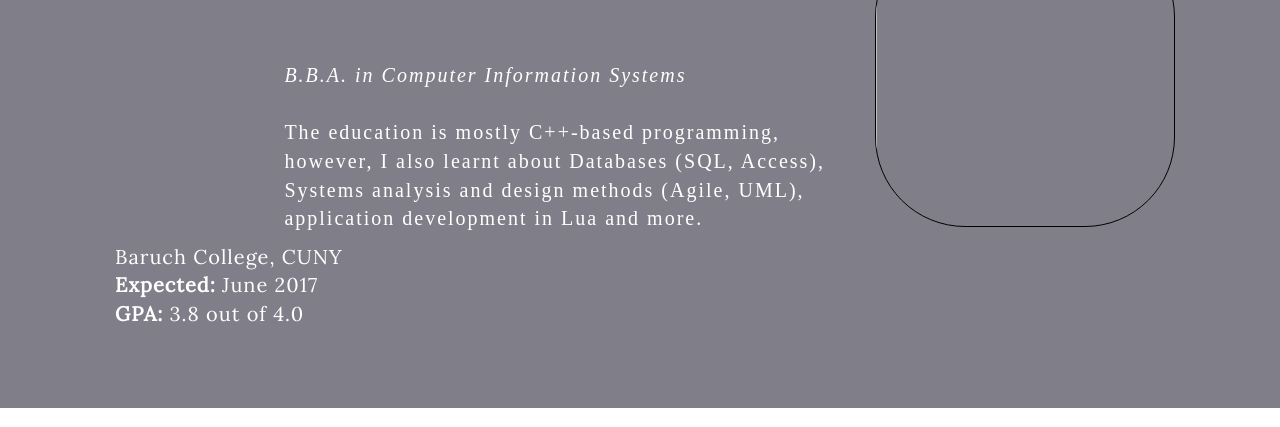
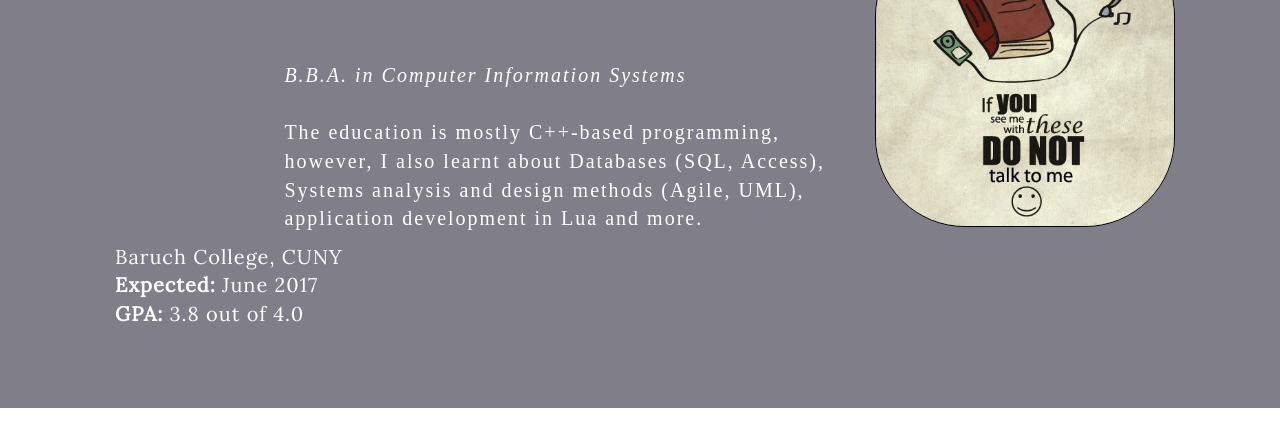
Before and after one commit to DianaPilat/myWebPage, a plain HTML site: page index.html in a window 1280 px wide. Shown: the part 685-1112 px from the top of the page. Drawn offline with nearby package versions, Linux system fonts and the light colour scheme.

Commit message:
Update index.html

```diff
--- a/index.html
+++ b/index.html
@@ -46,7 +46,7 @@
     </div>
 
   <div class="container-fluid bg-2 text-justify">
- <img src="images/book.jpg" id="img-education"/>
+ <img src="book.jpg" id="img-education"/>
     <p id="headings-2">Education</p>
     <br><br><br><p class="details"><em>B.B.A. in Computer Information Systems</em><br><br>The education is mostly C++-based programming,<br> however, I also learnt about Databases (SQL, Access), <br> Systems analysis and design methods (Agile, UML), <br>application development in Lua and more.</p>
     <p class="heading">Baruch College, CUNY<br><strong>Expected:</strong> June 2017
```
